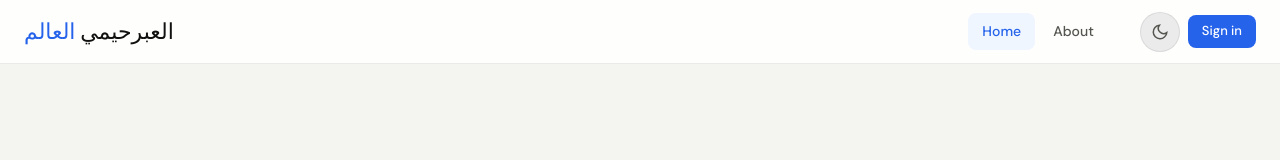
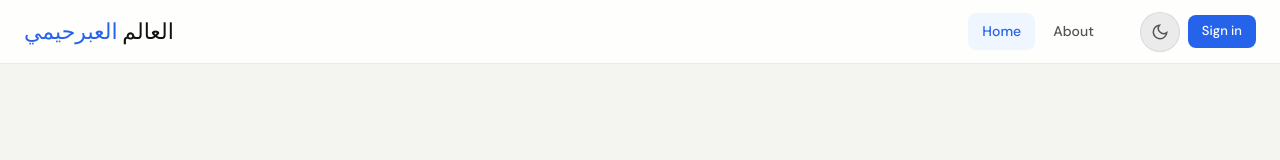
Before and after one commit to Onga24/Front_end_GenZ, a React (Vite) app: page / in a window 1280 px wide. Shown: the top 160 px of the page. Built offline with nearby package versions, Linux system fonts and the light colour scheme; no server answers.

Commit message:
Update Navbar component to reorder Arabic text for improved readability

```diff
--- a/src/components/Navbar.jsx
+++ b/src/components/Navbar.jsx
@@ -32,7 +32,7 @@ const Navbar = () => {
     >
       <NavLink to="/" className="navbar-brand">
         {/* Message<span>Board</span> */}
-        العبرحيمي <span>العالم </span>
+        العالم <span> العبرحيمي</span>
       </NavLink>
 
       <div className="navbar-links">
```
